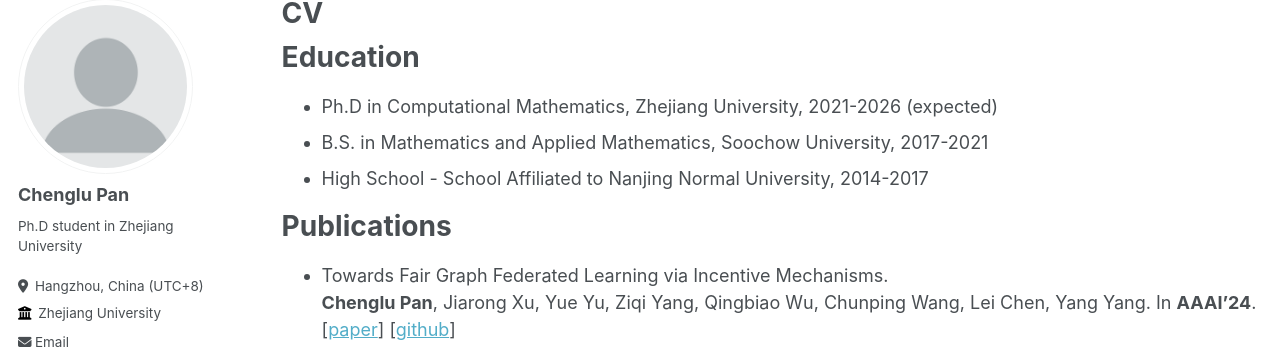
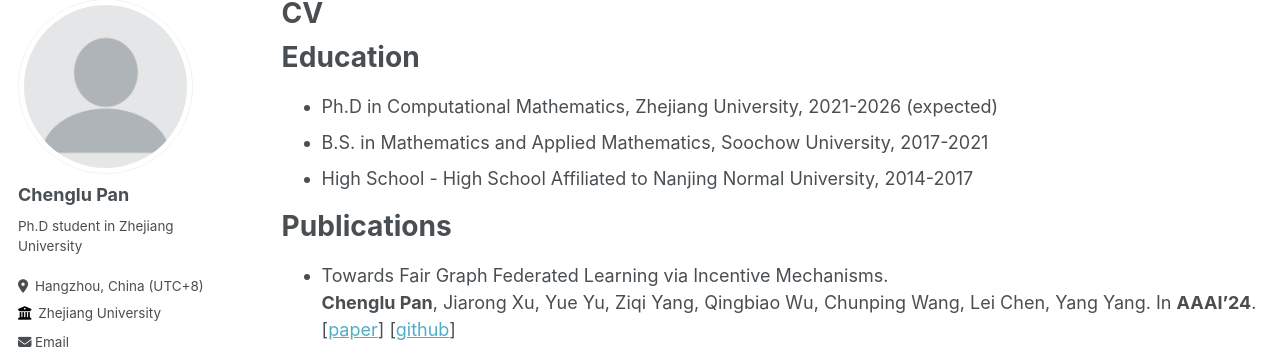
Before and after one commit to Chenglu0426/Chenglu0426.github.io, a Jekyll site: the page built from _pages/cv.md, in a window 1280 px wide and 1251 px high. Shown: the part 107-468 px from the top of the window. Built offline with Jekyll 4.4.1, drawn with Linux system fonts in a browser that asks for light colours; some web fonts are replaced.

Commit message:
Update cv.md

```diff
--- a/_pages/cv.md
+++ b/_pages/cv.md
@@ -13,7 +13,7 @@ Education
 ======
 * Ph.D in Computational Mathematics, Zhejiang University, 2021-2026 (expected)
 * B.S. in Mathematics and Applied Mathematics, Soochow University, 2017-2021
-* High School - School Affiliated to Nanjing Normal University, 2014-2017
+* High School - High School Affiliated to Nanjing Normal University, 2014-2017
 
 
 
```
